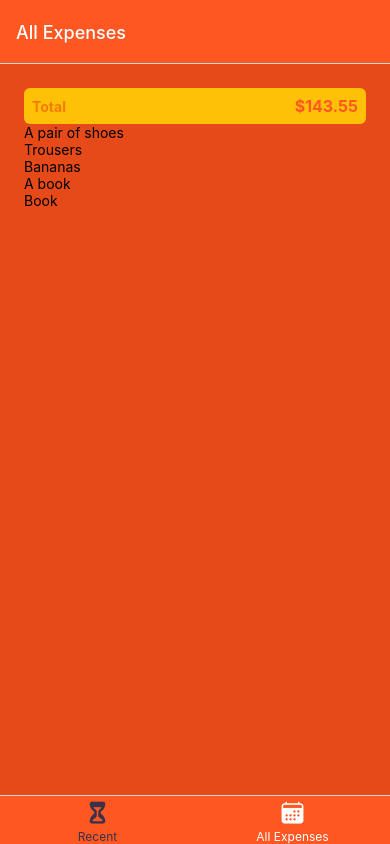
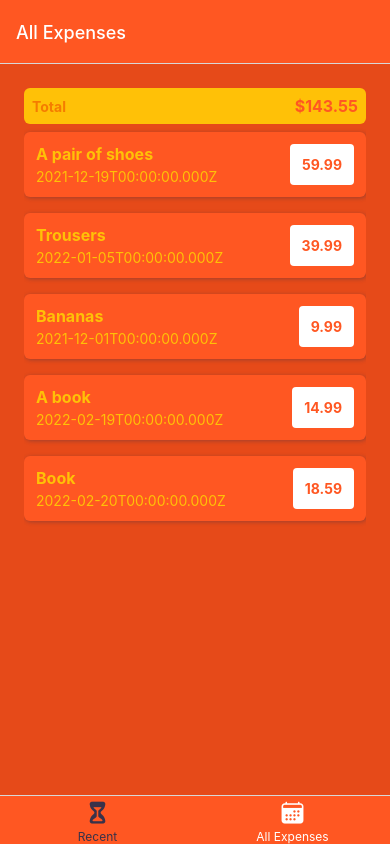
Before and after one commit to Mldamico/expenses-rn, a React Native app: screen /AllExpenses in a window 390 px wide. Built offline with nearby package versions, Linux system fonts and the light colour scheme.

Commit message:
Expense item list

```diff
--- /dev/null
+++ b/components/expenses/ExpenseItem.tsx
@@ -0,0 +1,65 @@
+import { Pressable, StyleSheet, Text, View } from "react-native";
+import React from "react";
+import { GlobalStyles } from "../../constants/styles";
+
+interface Props {
+  description: string;
+  amount: number;
+  date: Date;
+}
+
+const ExpenseItem = ({ description, amount, date }: Props) => {
+  return (
+    <Pressable>
+      <View style={styles.expenseItem}>
+        <View>
+          <Text style={[styles.textBase, styles.description]}>
+            {description}
+          </Text>
+          <Text style={styles.textBase}>{date.toISOString()}</Text>
+        </View>
+        <View style={styles.amountContainer}>
+          <Text style={styles.amount}>{amount}</Text>
+        </View>
+      </View>
+    </Pressable>
+  );
+};
+
+export default ExpenseItem;
+
+const styles = StyleSheet.create({
+  expenseItem: {
+    padding: 12,
+    marginVertical: 8,
+    backgroundColor: GlobalStyles.colors.primary500,
+    flexDirection: "row",
+    justifyContent: "space-between",
+    borderRadius: 6,
+    elevation: 3,
+    shadowColor: GlobalStyles.colors.gray500,
+    shadowRadius: 4,
+    shadowOffset: { width: 1, height: 1 },
+    shadowOpacity: 0.4,
+  },
+  textBase: {
+    color: GlobalStyles.colors.primary50,
+  },
+  description: {
+    fontSize: 16,
+    marginBottom: 4,
+    fontWeight: "bold",
+  },
+  amountContainer: {
+    paddingHorizontal: 12,
+    paddingVertical: 4,
+    backgroundColor: "white",
+    justifyContent: "center",
+    alignItems: "center",
+    borderRadius: 4,
+  },
+  amount: {
+    color: GlobalStyles.colors.primary500,
+    fontWeight: "bold",
+  },
+});
--- a/components/expenses/ExpensesList.tsx
+++ b/components/expenses/ExpensesList.tsx
@@ -1,13 +1,14 @@
 import { FlatList, StyleSheet, Text, View } from "react-native";
 import React from "react";
 import { Expense } from "../../interfaces/expenses";
+import ExpenseItem from "./ExpenseItem";
 
 interface Props {
   expenses: Expense[];
 }
 
 function renderExpenseItem({ item }: { item: Expense }) {
-  return <Text>{item.description}</Text>;
+  return <ExpenseItem {...item} />;
 }
 
 const ExpensesList = ({ expenses }: Props) => {
--- a/components/expenses/ExpensesOutput.tsx
+++ b/components/expenses/ExpensesOutput.tsx
@@ -22,7 +22,9 @@
 const styles = StyleSheet.create({
   container: {
     flex: 1,
-    padding: 24,
+    paddingTop: 24,
+    paddingHorizontal: 24,
+    paddingBottom: 0,
     backgroundColor: GlobalStyles.colors.primary700,
   },
 });
```
